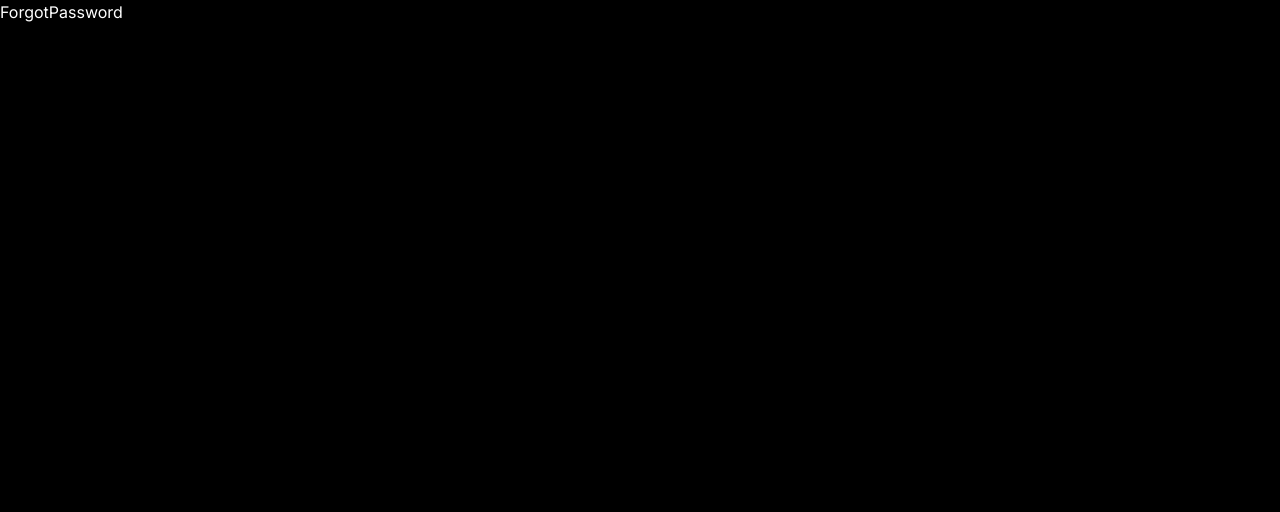
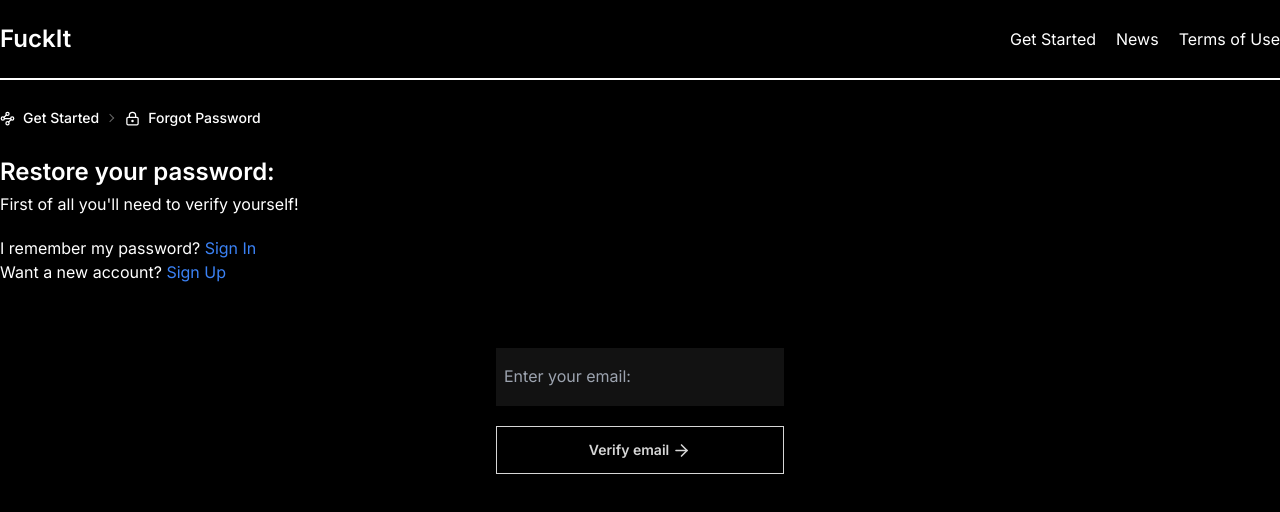
Before and after one commit to defiveninth/nextgen-blog-app, a Next.js app: page /auth/forgot-password in a window 1280 px wide. Shown: the top 512 px of the page. Built offline with nearby package versions, Linux system fonts and the light colour scheme.

Commit message:
forgot password page front ready

```diff
--- a/app/auth/forgot-password/page.tsx
+++ b/app/auth/forgot-password/page.tsx
@@ -1,6 +1,60 @@
+import Link from 'next/link'
+import { ArrowRight, LockKeyhole, Waypoints } from 'lucide-react'
+import type { Metadata } from 'next'
+import IRoute from '@/types/route'
+
+import Routing from '@/components/common/routing'
+import Header from '@/components/auth/header'
+import Layout from '@/components/auth/layout'
+import Heading from '@/components/auth/heading'
+
+export const metadata: Metadata = {
+  title: "FuckIt | Sign Up",
+  description: "FuckIt | Sign Up",
+}
+
+const route: Array<IRoute> = [
+  {
+    name: 'Get Started',
+    icon: Waypoints,
+    path: '/auth'
+  },
+  {
+    name: 'Forgot Password',
+    icon: LockKeyhole,
+    path: '/auth/forgot-password'
+  }
+]
+
 function ForgotPassword() {
   return (
-	<div>ForgotPassword</div>
+    <>
+      <Header />
+      <Layout>
+        <Routing route={route} />
+        <Heading title='Restore your password:' />
+        <p>First of all you'll need to verify yourself!</p>
+        <p className='mt-5'>
+          <span>I remember my password? </span>
+          <Link href={'/auth/sign-in'} className='text-blue-500 hover:text-blue-600 duration-150 hover:underline'>Sign In</Link>
+        </p>
+        <p>
+          <span>Want a new account? </span>
+          <Link href={'/auth/sign-up'} className='text-blue-500 hover:text-blue-600 duration-150 hover:underline'>Sign Up</Link>
+        </p>
+        <form className='mx-auto mt-16 flex flex-col gap-5'>
+          <input
+            type="text"
+            placeholder="Enter your email:"
+            className="py-4 px-2 w-72 outline-none transition-colors duration-500 border-b-transparent focus:border-b-white border-b-2"
+          />
+          <button className="btn btn-outline">
+            <span>Verify email</span>
+            <ArrowRight size={19} className='ml-[-5px]' />
+          </button>
+        </form>
+      </Layout>
+    </>
   )
 }
 
--- a/app/auth/sign-up/page.tsx
+++ b/app/auth/sign-up/page.tsx
@@ -36,7 +36,7 @@ function SignUp() {
         <p>Get started with your email address:</p>
         <p className='mt-5'>
           <span>Already have an account? </span>
-          <Link href={'/auth/forgot-password'} className='text-blue-500 hover:text-blue-600 duration-150 hover:underline'>Sign In</Link>
+          <Link href={'/auth/sign-in'} className='text-blue-500 hover:text-blue-600 duration-150 hover:underline'>Sign In</Link>
         </p>
         <form className='mx-auto mt-16 flex flex-col gap-5'>
           <input
```
